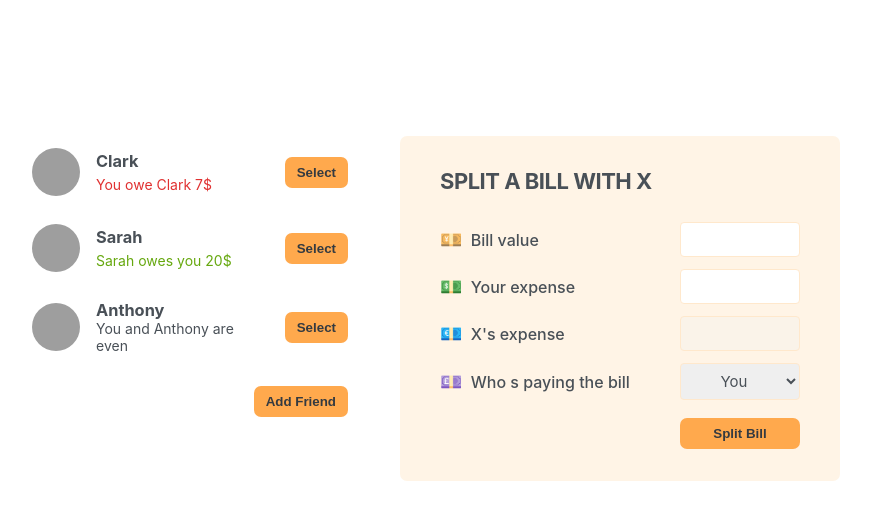
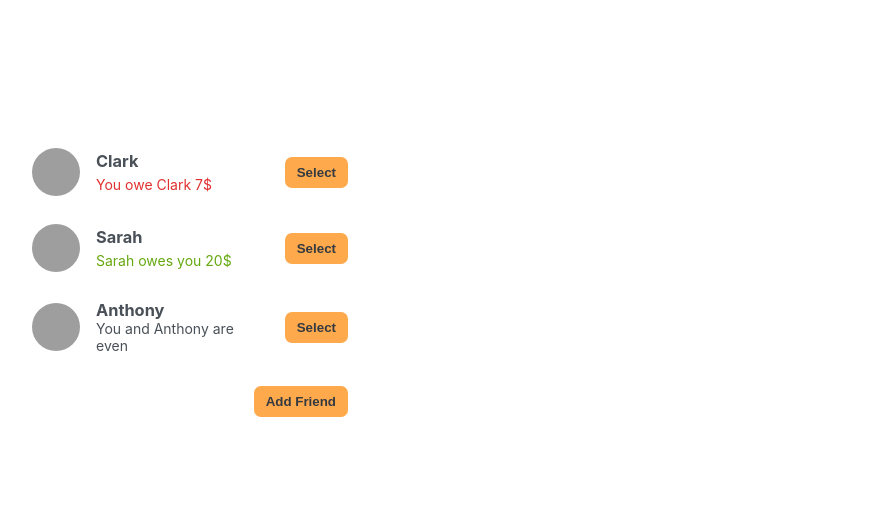
Before and after one commit to tarikCekirge/eat-n-split, a React (Vite) app: page / in a window 1280 px wide. Shown: the top 520 px of the page, without its empty margins (210-1081 px from the left). Built offline with nearby package versions, Linux system fonts and the light colour scheme; grey boxes are pictures that could not be loaded.

Commit message:
selecting a friend

```diff
--- a/src/App.jsx
+++ b/src/App.jsx
@@ -30,25 +30,35 @@ const initialFriends = [
 const App = () => {
   const [friends, setFriends] = useState(initialFriends);
   const [showAddFriend, setShowAddFriend] = useState(false)
+  const [selectedFriend, setSelectedFriend] = useState(null)
 
 
   const handleToggle = () => {
-    setShowAddFriend(show => !show)
+    setShowAddFriend(show => {
+      if (!show) setSelectedFriend(null);
+      return !show;
+    });
   }
 
   const handleAddNewFriend = (e) => {
     setFriends(friends => [...friends, e])
+    setShowAddFriend(false)
+
+  }
+
+  const handleSelection = (friend) => {
+    setSelectedFriend(cur => cur?.id === friend.id ? null : friend)
     setShowAddFriend(false)
   }
   return (
     <div className='app'>
       <div className='sidebar'>
 
-        <FriendsList friends={friends} />
+        <FriendsList selectedFriend={selectedFriend} friends={friends} onSelection={handleSelection} />
         {showAddFriend && <FormAddFriend onAddNewFriend={handleAddNewFriend} />}
         <Button onClick={handleToggle}>{showAddFriend ? 'Close' : 'Add Friend'}</Button>
       </div>
-      <FormSplitBill />
+      {selectedFriend && <FormSplitBill selectedFriend={selectedFriend} />}
     </div>
   )
 }
--- a/src/components/FormSplitBill.jsx
+++ b/src/components/FormSplitBill.jsx
@@ -1,15 +1,15 @@
 import React from 'react'
 import Button from './Button'
 
-const FormSplitBill = () => {
+const FormSplitBill = ({ selectedFriend }) => {
     return (
         <form className='form-split-bill'>
-            <h2>Split a bill with X</h2>
+            <h2>Split a bill with {selectedFriend.name}</h2>
             <label htmlFor="image">💴 Bill value</label>
             <input id='image' name='image' type="text" />
             <label htmlFor="your-expense">💵 Your expense</label>
             <input id='your-expense' name='your-expense' type="text" />
-            <label htmlFor="x-expense">💶  X's expense</label>
+            <label htmlFor="x-expense">💶  {selectedFriend.name}'s expense</label>
             <input id='x-expense' name='x-expense' type="text" disabled />
             <label htmlFor="select">💷 Who s paying the bill</label>
             <select name="" id="">
--- a/src/components/Friend.jsx
+++ b/src/components/Friend.jsx
@@ -1,15 +1,16 @@
 import React from 'react'
 import Button from './Button'
 
-const Friend = ({ friend }) => {
+const Friend = ({ friend, onSelection, selectedFriend }) => {
+    const isSelected = selectedFriend?.id === friend?.id
     return (
-        <li>
+        <li className={isSelected ? "selected" : ""}>
             <img src={friend.image} alt={friend.name} />
             <h3>{friend.name}</h3>
             {friend.balance < 0 && <p className='red'> You owe {friend.name} {Math.abs(friend.balance)}$</p>}
             {friend.balance === 0 && <p > You  and {friend.name} are even</p>}
             {friend.balance > 0 && <p className='green'> {friend.name} owes you  {Math.abs(friend.balance)}$</p>}
-            <Button>Select</Button>
+            <Button onClick={() => onSelection(friend)}>{isSelected ? "Close" : "Select"}</Button>
         </li>
     )
 }
--- a/src/components/FriendsList.jsx
+++ b/src/components/FriendsList.jsx
@@ -1,11 +1,11 @@
 import React from 'react'
 import Friend from './Friend'
 
-const FriendsList = ({ friends }) => {
+const FriendsList = ({ friends, onSelection, selectedFriend }) => {
     return (
         <ul>
             {friends.map(friend => (
-                <Friend key={friend.id} friend={friend} />
+                <Friend selectedFriend={selectedFriend} key={friend.id} friend={friend} onSelection={onSelection} />
             ))}
         </ul>
     )
```
